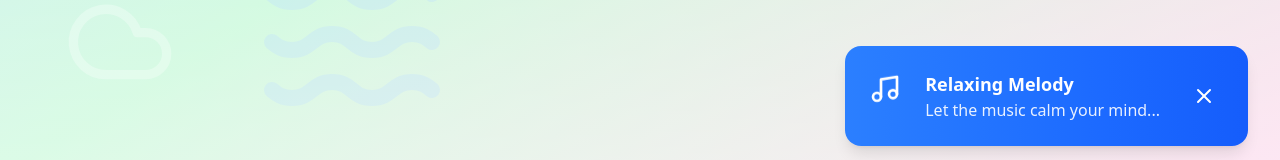
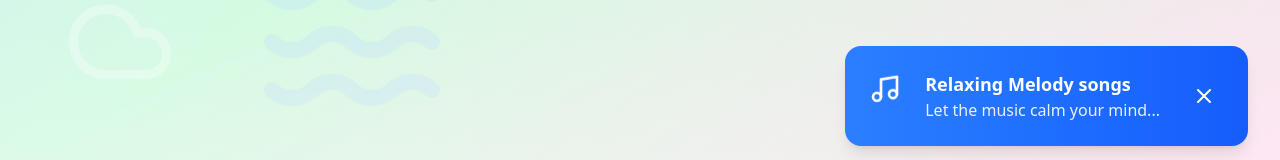
Before and after one commit to niranjanbaviskar/my-study-mate, a React (Vite) app: page /therapycards in a window 1280 px wide. Both pictures are taken after a click on the element 640 px from the left and 425 px from the top of the page. Shown: the part 622-782 px from the top of the page. Built offline with nearby package versions, Linux system fonts and the light colour scheme.

Commit message:
edit in music therapy

```diff
--- a/src/pages/TherapyCards.jsx
+++ b/src/pages/TherapyCards.jsx
@@ -170,7 +170,7 @@
     <div className="flex items-center gap-6">
       <Music className="w-8 h-8 animate-bounce" />
       <div>
-        <p className="text-lg font-semibold">Relaxing Melody</p>
+        <p className="text-lg font-semibold">Relaxing Melody songs</p>
         <p className="text-base opacity-90">Let the music calm your mind...</p>
       </div>
       <button
```
